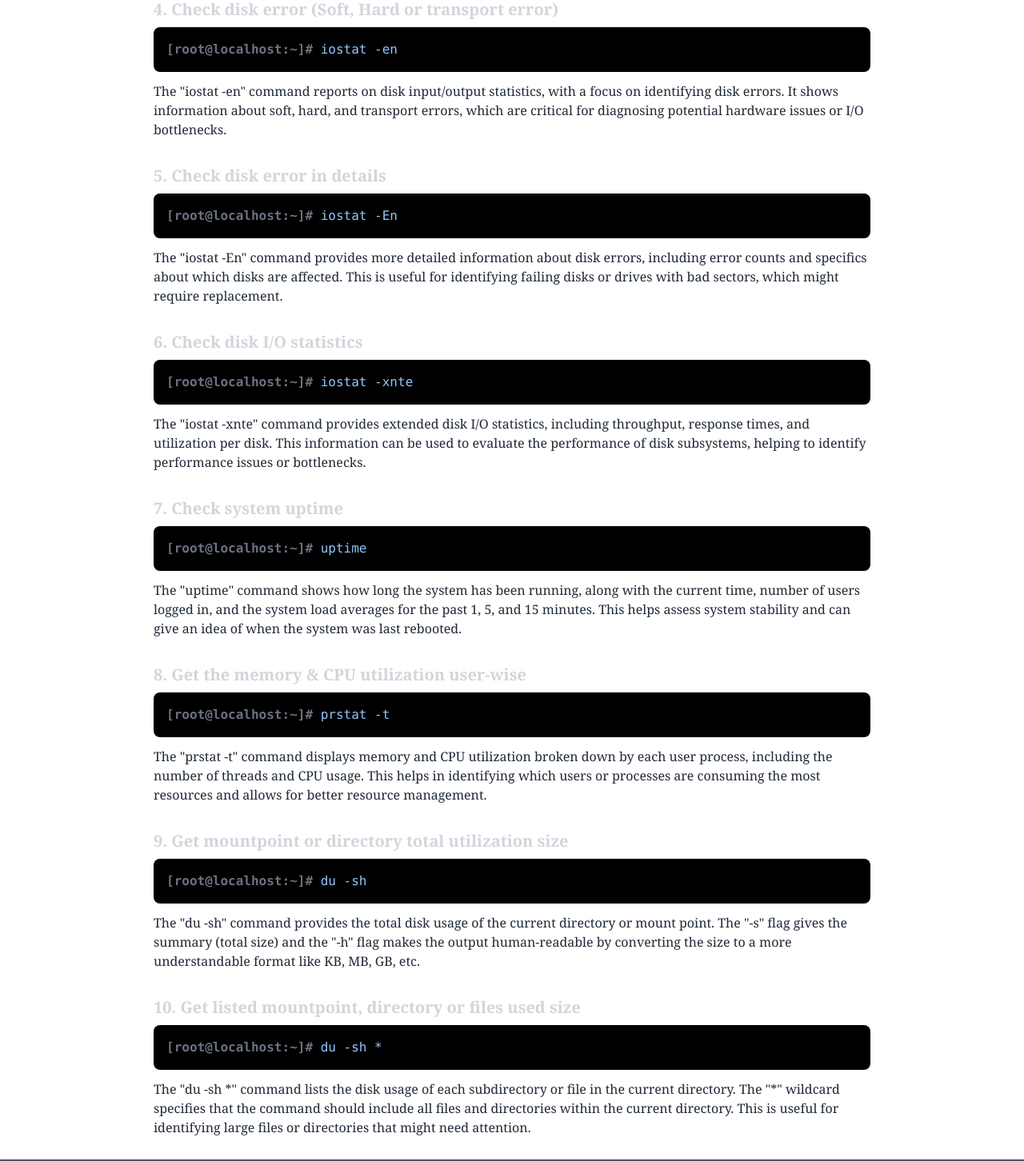
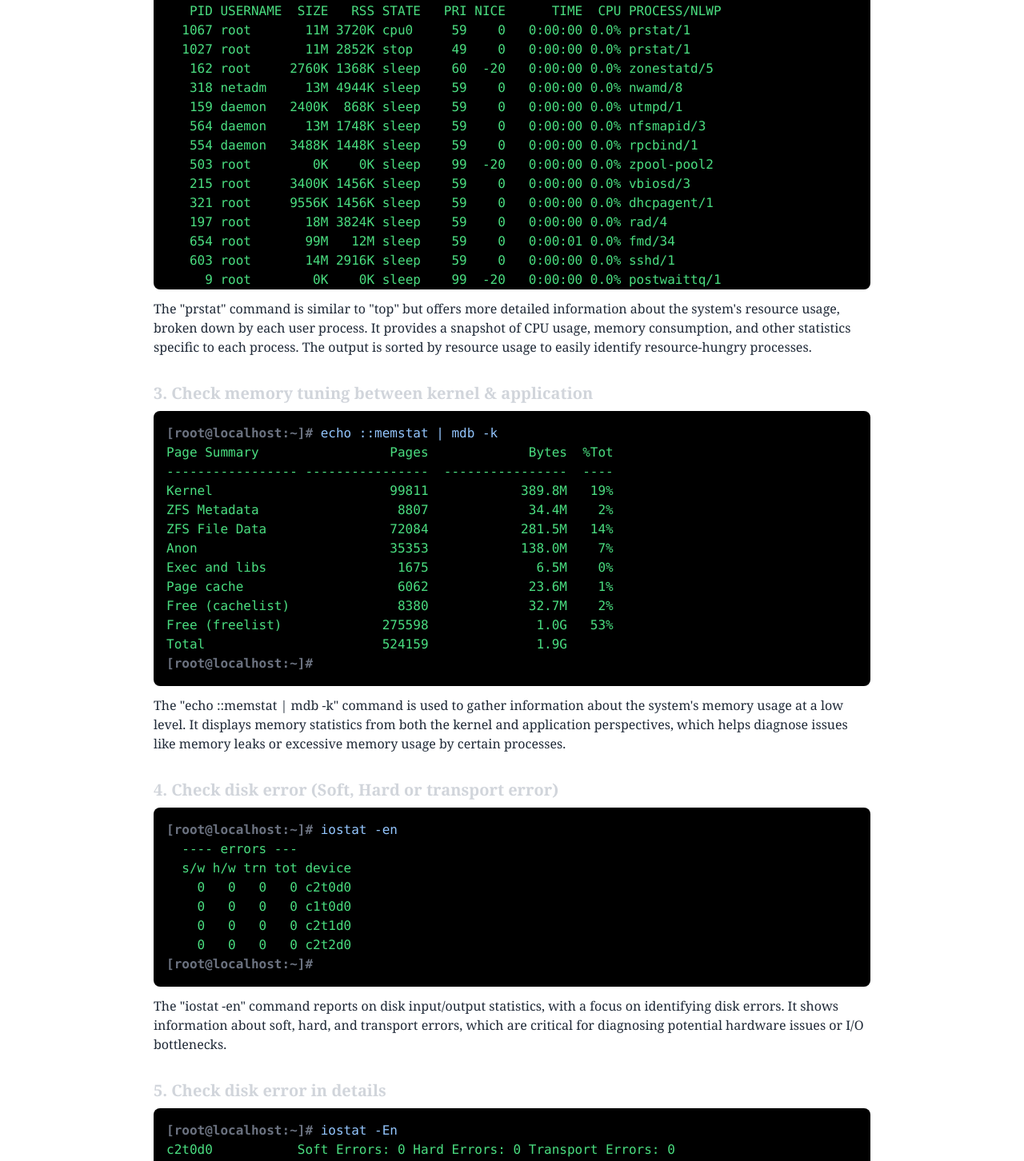
Before and after one commit to mnu4513/devfsadm, a React (Create React App) app: page /course/solaris/system-monitoring in a window 1280 px wide. Shown: the part 1262-2714 px from the top of the page at 80% size. Built offline with nearby package versions, Linux system fonts and the light colour scheme.

Commit message:
monitoring complete

```diff
--- a/src/components/solaris/SystemMoritoring.js
+++ b/src/components/solaris/SystemMoritoring.js
@@ -18,52 +18,183 @@ const SystemMonitoring = () => {
 
       {/* Check memory, CPU & swap utilization */}
       <Supersubheading text={`1. Check memory, CPU & swap utilization`} />
-      <TerminalOutput content={`[root@localhost:~]# top`} />
+      <TerminalOutput content={`[root@localhost:~]# top
+last pid:  1025;  load avg:  0.00,  0.00,  0.00;  up 0+01:58:31        13:58:19
+59 processes: 58 sleeping, 1 on cpu
+CPU states:  100% idle,  0.0% user,  0.0% kernel,  0.0% iowait,  0.0% swap
+Kernel: 130 ctxsw, 6 trap, 321 intr, 356 syscall, 6 flt
+Memory: 2047M phys mem, 1156M free mem, 1024M total swap, 1024M free swap
+
+   PID USERNAME NLWP PRI NICE  SIZE   RES STATE    TIME    CPU COMMAND
+  1024 root        1  52    0 4036K 2564K cpu      0:00  0.30% top
+   505 root       31  59    0   16M 4060K sleep    0:00  0.01% nscd
+   318 netadm      8  59    0   13M 4944K sleep    0:00  0.01% nwamd
+    15 root       24  59    0   21M   20M sleep    0:07  0.01% svc.configd
+   230 root        8  59    0   14M 5196K sleep    0:00  0.00% devfsadm
+   574 root        4  59    0   10M 1556K sleep    0:00  0.00% automountd
+    13 root       13  59    0   25M   18M sleep    0:02  0.00% svc.startd
+   654 root       33  59    0   99M   20M sleep    0:01  0.00% fmd
+    80 daemon      3  60  -20   10M 1780K sleep    0:00  0.00% kcfd
+   162 root        5  60  -20 2760K 1368K sleep    0:00  0.00% zonestatd
+   590 root        4  59    0 8480K 6508K sleep    0:00  0.00% hald
+  1005 root        1  59    0   19M 6016K sleep    0:00  0.00% sshd
+  1004 root        1  59    0   18M 5116K sleep    0:00  0.00% sshd
+   561 root        1  59    0   14M 4004K sleep    0:00  0.00% cupsd
+   197 root        4  59    0   18M 3824K sleep    0:00  0.00% rad
+   179 root        4  59    0   18M 3784K sleep    0:00  0.00% rad
+   568 root        3  59    0   12M 3620K sleep    0:00  0.00% inetd
+   358 root        4  59    0   11M 3316K sleep    0:00  0.00% picld
+    69 netadm      6  59    0 5000K 3204K sleep    0:00  0.00% ipmgmtd
+   603 root        1  59    0   14M 3176K sleep    0:00  0.00% sshd
+  1006 root        1  59    0   11M 3112K sleep    0:00  0.00% bash
+    51 root        5  59    0 4232K 2700K sleep    0:00  0.00% dlmgmtd
+    45 netadm      4  59    0   11M 2616K sleep    0:00  0.00% ibmgmtd
+    61 root        4  59    0 4040K 2580K sleep    0:00  0.00% svc.periodicd
+    41 netcfg      4  59    0 3748K 2516K sleep    0:00  0.00% netcfgd
+   593 root        1  59    0 4360K 2432K sleep    0:00  0.00% in.ndpd
+   610 root        1  59    0 4236K 2384K sleep    0:00  0.00% hald-addon-acpi
+   873 noaccess    2  59    0   10M 2328K sleep    0:00  0.00% asr-notify
+   845 root        1  59    0 4692K 2320K sleep    0:00  0.00% rmvolmgr
+   609 root        1  59    0 4324K 2284K sleep    0:00  0.00% hald-addon-cpuf`} />
       <Text text={`The "top" command provides a real-time overview of system processes and resource utilization. It displays CPU usage, memory usage, swap usage, and other important system metrics. This command is particularly useful for monitoring system health and identifying processes that are consuming excessive resources.`} />
 
       {/* Check memory & CPU utilization with user process */}
       <Supersubheading text={`2. Check memory & CPU utilization with user process`} />
-      <TerminalOutput content={`[root@localhost:~]# prstat`} />
+      <TerminalOutput content={`[root@localhost:/]# prstat
+   PID USERNAME  SIZE   RSS STATE   PRI NICE      TIME  CPU PROCESS/NLWP
+  1067 root       11M 3720K cpu0     59    0   0:00:00 0.0% prstat/1
+  1027 root       11M 2852K stop     49    0   0:00:00 0.0% prstat/1
+   162 root     2760K 1368K sleep    60  -20   0:00:00 0.0% zonestatd/5
+   318 netadm     13M 4944K sleep    59    0   0:00:00 0.0% nwamd/8
+   159 daemon   2400K  868K sleep    59    0   0:00:00 0.0% utmpd/1
+   564 daemon     13M 1748K sleep    59    0   0:00:00 0.0% nfsmapid/3
+   554 daemon   3488K 1448K sleep    59    0   0:00:00 0.0% rpcbind/1
+   503 root        0K    0K sleep    99  -20   0:00:00 0.0% zpool-pool2
+   215 root     3400K 1456K sleep    59    0   0:00:00 0.0% vbiosd/3
+   321 root     9556K 1456K sleep    59    0   0:00:00 0.0% dhcpagent/1
+   197 root       18M 3824K sleep    59    0   0:00:00 0.0% rad/4
+   654 root       99M   12M sleep    59    0   0:00:01 0.0% fmd/34
+   603 root       14M 2916K sleep    59    0   0:00:00 0.0% sshd/1
+     9 root        0K    0K sleep    99  -20   0:00:00 0.0% postwaittq/1
+     8 root        0K    0K sleep    60    -   0:00:00 0.0% vmtasks/2
+     7 root        0K    0K sleep    60    -   0:00:00 0.0% intrd/1
+Total: 66 processes, 561 lwps, load averages: 0.00, 0.01, 0.00`} />
       <Text text={`The "prstat" command is similar to "top" but offers more detailed information about the system's resource usage, broken down by each user process. It provides a snapshot of CPU usage, memory consumption, and other statistics specific to each process. The output is sorted by resource usage to easily identify resource-hungry processes.`} />
 
       {/* Check memory tuning between kernel & application */}
       <Supersubheading text={`3. Check memory tuning between kernel & application`} />
-      <TerminalOutput content={`[root@localhost:~]# echo ::memstat | mdb -k`} />
+      <TerminalOutput content={`[root@localhost:~]# echo ::memstat | mdb -k
+Page Summary                 Pages             Bytes  %Tot
+----------------- ----------------  ----------------  ----
+Kernel                       99811            389.8M   19%
+ZFS Metadata                  8807             34.4M    2%
+ZFS File Data                72084            281.5M   14%
+Anon                         35353            138.0M    7%
+Exec and libs                 1675              6.5M    0%
+Page cache                    6062             23.6M    1%
+Free (cachelist)              8380             32.7M    2%
+Free (freelist)             275598              1.0G   53%
+Total                       524159              1.9G
+[root@localhost:~]#`} />
       <Text text={`The "echo ::memstat | mdb -k" command is used to gather information about the system's memory usage at a low level. It displays memory statistics from both the kernel and application perspectives, which helps diagnose issues like memory leaks or excessive memory usage by certain processes.`} />
 
       {/* Check disk error (Soft, Hard or transport error) */}
       <Supersubheading text={`4. Check disk error (Soft, Hard or transport error)`} />
-      <TerminalOutput content={`[root@localhost:~]# iostat -en`} />
+      <TerminalOutput content={`[root@localhost:~]# iostat -en
+  ---- errors ---
+  s/w h/w trn tot device
+    0   0   0   0 c2t0d0
+    0   0   0   0 c1t0d0
+    0   0   0   0 c2t1d0
+    0   0   0   0 c2t2d0
+[root@localhost:~]#`} />
       <Text text={`The "iostat -en" command reports on disk input/output statistics, with a focus on identifying disk errors. It shows information about soft, hard, and transport errors, which are critical for diagnosing potential hardware issues or I/O bottlenecks.`} />
 
       {/* Check disk error in details */}
       <Supersubheading text={`5. Check disk error in details`} />
-      <TerminalOutput content={`[root@localhost:~]# iostat -En`} />
+      <TerminalOutput content={`[root@localhost:~]# iostat -En
+c2t0d0           Soft Errors: 0 Hard Errors: 0 Transport Errors: 0
+Vendor: VMware,  Product: VMware Virtual S Revision: 1.0  Serial No:
+Size: 17.18GB <17179869184 bytes>
+Media Error: 0 Device Not Ready: 0 No Device: 0 Recoverable: 0
+Illegal Request: 6 Predictive Failure Analysis: 0 Non-Aligned Writes: 0
+c1t0d0           Soft Errors: 0 Hard Errors: 0 Transport Errors: 0
+Vendor: NECVMWar Product: VMware IDE CDR10 Revision: 1.00 Serial No:
+Size: 0.77GB <771753984 bytes>
+Media Error: 0 Device Not Ready: 0 No Device: 0 Recoverable: 0
+Illegal Request: 5 Predictive Failure Analysis: 0 Non-Aligned Writes: 0
+c2t1d0           Soft Errors: 0 Hard Errors: 0 Transport Errors: 0
+Vendor: VMware,  Product: VMware Virtual S Revision: 1.0  Serial No:
+Size: 1.07GB <1073741824 bytes>
+Media Error: 0 Device Not Ready: 0 No Device: 0 Recoverable: 0
+Illegal Request: 6 Predictive Failure Analysis: 0 Non-Aligned Writes: 0
+c2t2d0           Soft Errors: 0 Hard Errors: 0 Transport Errors: 0
+Vendor: VMware,  Product: VMware Virtual S Revision: 1.0  Serial No:
+Size: 1.07GB <1073741824 bytes>
+Media Error: 0 Device Not Ready: 0 No Device: 0 Recoverable: 0
+Illegal Request: 6 Predictive Failure Analysis: 0 Non-Aligned Writes: 0
+[root@localhost:~]#`} />
       <Text text={`The "iostat -En" command provides more detailed information about disk errors, including error counts and specifics about which disks are affected. This is useful for identifying failing disks or drives with bad sectors, which might require replacement.`} />
 
       {/* Check disk I/O statistics */}
       <Supersubheading text={`6. Check disk I/O statistics`} />
-      <TerminalOutput content={`[root@localhost:~]# iostat -xnte`} />
+      <TerminalOutput content={`[root@localhost:~]# iostat -xnte
+   tty
+ tin tout
+   0    3
+                            extended device statistics       ---- errors ---
+    r/s    w/s   kr/s   kw/s wait actv wsvc_t asvc_t  %w  %b s/w h/w trn tot device
+    0.9    0.6   36.9   13.6  0.0  0.0    1.3    4.9   0   0   0   0   0   0 c2t0d0
+    0.1    0.0    0.3    0.0  0.0  0.0    0.1    0.9   0   0   0   0   0   0 c1t0d0
+    0.0    0.0    0.2    0.0  0.0  0.0    0.2    1.4   0   0   0   0   0   0 c2t1d0
+    0.0    0.0    0.2    0.0  0.0  0.0    0.3    1.3   0   0   0   0   0   0 c2t2d0
+[root@localhost:~]#`} />
       <Text text={`The "iostat -xnte" command provides extended disk I/O statistics, including throughput, response times, and utilization per disk. This information can be used to evaluate the performance of disk subsystems, helping to identify performance issues or bottlenecks.`} />
 
       {/* Check uptime */}
       <Supersubheading text={`7. Check system uptime`} />
-      <TerminalOutput content={`[root@localhost:~]# uptime`} />
+      <TerminalOutput content={`[root@localhost:~]# uptime
+  2:00pm  up 2 hr(s),  1 user,  load average: 0.00, 0.00, 0.00
+[root@localhost:~]#`} />
       <Text text={`The "uptime" command shows how long the system has been running, along with the current time, number of users logged in, and the system load averages for the past 1, 5, and 15 minutes. This helps assess system stability and can give an idea of when the system was last rebooted.`} />
 
       {/* Get the memory & CPU utilization by user */}
       <Supersubheading text={`8. Get the memory & CPU utilization user-wise`} />
-      <TerminalOutput content={`[root@localhost:~]# prstat -t`} />
+      <TerminalOutput content={`[root@localhost:/]# prstat -t
+ NPROC USERNAME  SWAP   RSS MEMORY      TIME  CPU
+    55 root      165M  111M   5.4%   0:00:12 0.1%
+     2 noaccess 1480K 3636K   0.2%   0:00:00 0.0%
+     1 smmsp    1672K 4984K   0.2%   0:00:00 0.0%
+     3 netadm   5736K   10M   0.5%   0:00:00 0.0%
+     4 daemon   4756K 6400K   0.3%   0:00:00 0.0%
+     1 netcfg   1232K 3000K   0.1%   0:00:00 0.0%
+Total: 66 processes, 561 lwps, load averages: 0.00, 0.00, 0.00`} />
       <Text text={`The "prstat -t" command displays memory and CPU utilization broken down by each user process, including the number of threads and CPU usage. This helps in identifying which users or processes are consuming the most resources and allows for better resource management.`} />
 
       {/* Get mountpoint or directory total utilization size */}
       <Supersubheading text={`9. Get mountpoint or directory total utilization size`} />
-      <TerminalOutput content={`[root@localhost:~]# du -sh`} />
+      <TerminalOutput content={`[root@localhost:/]# du -sh
+ 4.9G   .
+[root@localhost:/]#`} />
       <Text text={`The "du -sh" command provides the total disk usage of the current directory or mount point. The "-s" flag gives the summary (total size) and the "-h" flag makes the output human-readable by converting the size to a more understandable format like KB, MB, GB, etc.`} />
 
       {/* Get listed mountpoint, directory or files used size */}
       <Supersubheading text={`10. Get listed mountpoint, directory or files used size`} />
-      <TerminalOutput content={`[root@localhost:~]# du -sh *`} />
+      <TerminalOutput content={`[root@localhost:/]# du -sh *
+   0K   bin
+ 104M   boot
+   2K   cdrom
+   3K   child2
+ 241K   dev
+ 263K   devices
+ 102M   etc
+  11K   export
+   0K   home
+  12K   tmp
+ 2.4G   usr
+ 226M   var
+ 386K   zvboot
+[root@localhost:/]#`} />
       <Text text={`The "du -sh *" command lists the disk usage of each subdirectory or file in the current directory. The "*" wildcard specifies that the command should include all files and directories within the current directory. This is useful for identifying large files or directories that might need attention.`} />
 
     </div>
```
